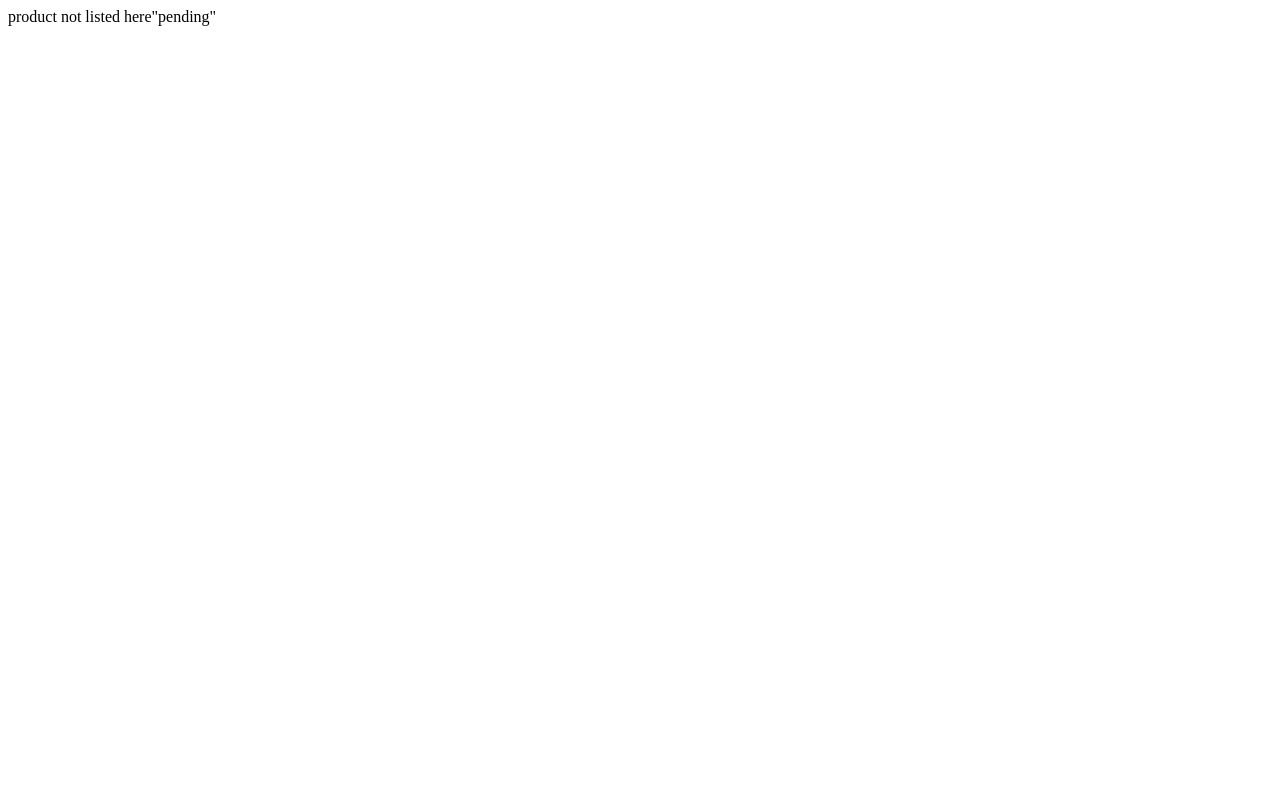
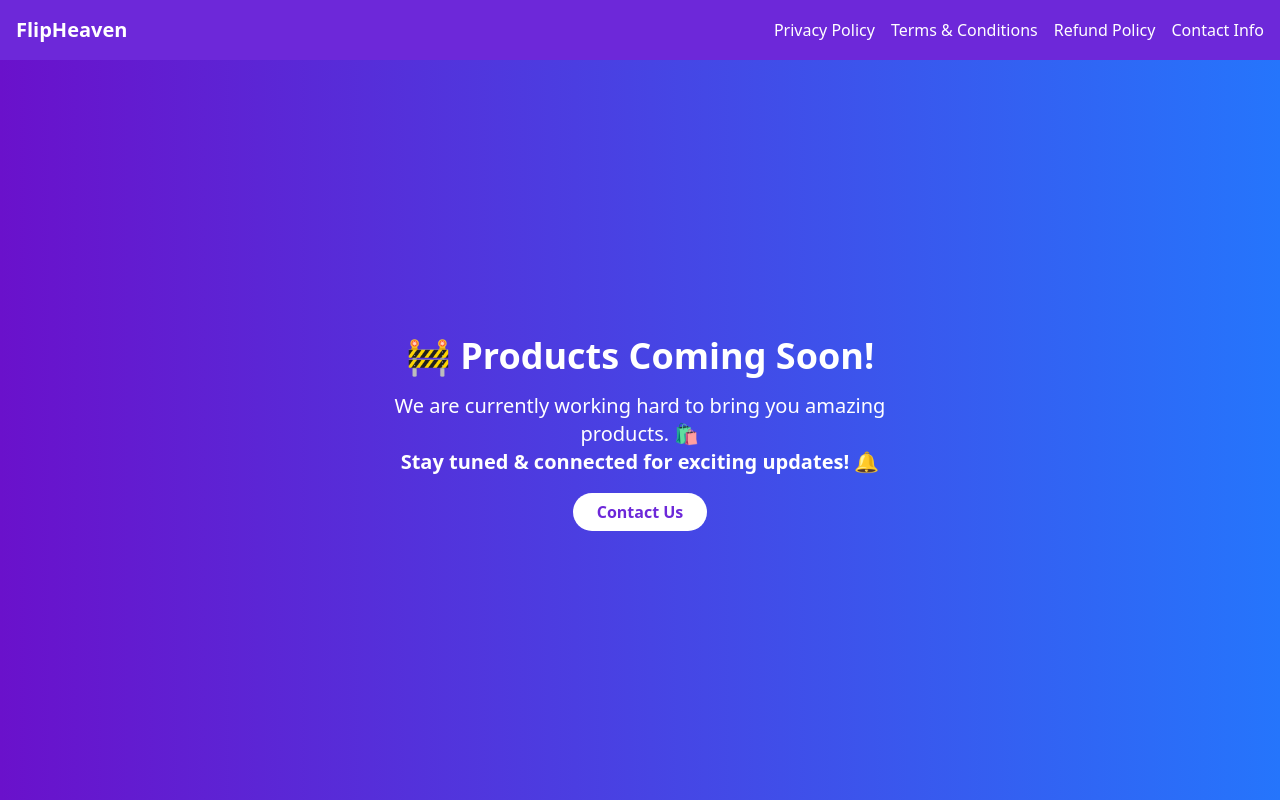
Before and after one commit to tradewithamit/FlipHeaven, a plain HTML site: page beautypage.html in a window 1280 px wide. Drawn offline with nearby package versions, Linux system fonts and the light colour scheme.

Commit message:
Update beautypage.html

```diff
--- a/beautypage.html
+++ b/beautypage.html
@@ -1,11 +1,45 @@
 <!DOCTYPE html>
 <html lang="en">
 <head>
-    <meta charset="UTF-8">
-    <meta name="viewport" content="width=device-width, initial-scale=1.0">
-    <title>Document</title>
+  <meta charset="UTF-8" />
+  <meta name="viewport" content="width=device-width, initial-scale=1.0"/>
+  <title>Coming Soon - FlipHeaven</title>
+  <link href="https://cdn.jsdelivr.net/npm/tailwindcss@2.2.19/dist/tailwind.min.css" rel="stylesheet">
+  <style>
+    body {
+      background: linear-gradient(to right, #6a11cb, #2575fc);
+    }
+  </style>
 </head>
-<body>
-    product not listed here"pending"
+<body class="flex flex-col min-h-screen text-white">
+
+  <!-- Header -->
+  <header class="flex justify-between items-center p-4 bg-purple-700">
+    <h1 class="text-xl font-bold">FlipHeaven</h1>
+    <nav class="hidden md:flex space-x-4">
+      <a href="privacy.html" class="hover:underline">Privacy Policy</a>
+      <a href="tearms.html" class="hover:underline">Terms & Conditions</a>
+      <a href="refund.html" class="hover:underline">Refund Policy</a>
+      <a href="contact.html" class="hover:underline">Contact Info</a>
+    </nav>
+  </header>
+
+  <!-- Main Content -->
+  <main class="flex-grow flex items-center justify-center px-4">
+    <div class="text-center max-w-xl">
+      <h2 class="text-3xl md:text-4xl font-extrabold mb-4">🚧 Products Coming Soon!</h2>
+      <p class="text-lg md:text-xl font-medium mb-6">We are currently working hard to bring you amazing products. 🛍️<br><span class="font-semibold">Stay tuned & connected for exciting updates! 🔔</span></p>
+      <a href="#" class="bg-white text-purple-700 font-bold px-6 py-2 rounded-full hover:bg-purple-100 transition">Contact Us</a>
+    </div>
+  </main>
+
+  <!-- Footer (Mobile only) -->
+  <footer class="md:hidden bg-purple-800 text-sm text-center py-4 space-y-1">
+    <div><a href="privacy.html" class="block hover:underline">Privacy Policy</a></div>
+    <div><a href="tearms.html" class="block hover:underline">Terms & Conditions</a></div>
+    <div><a href="refund.html" class="block hover:underline">Refund Policy</a></div>
+    <div><a href="contact.html" class="block hover:underline">Contact Info</a></div>
+  </footer>
+
 </body>
 </html>
```
